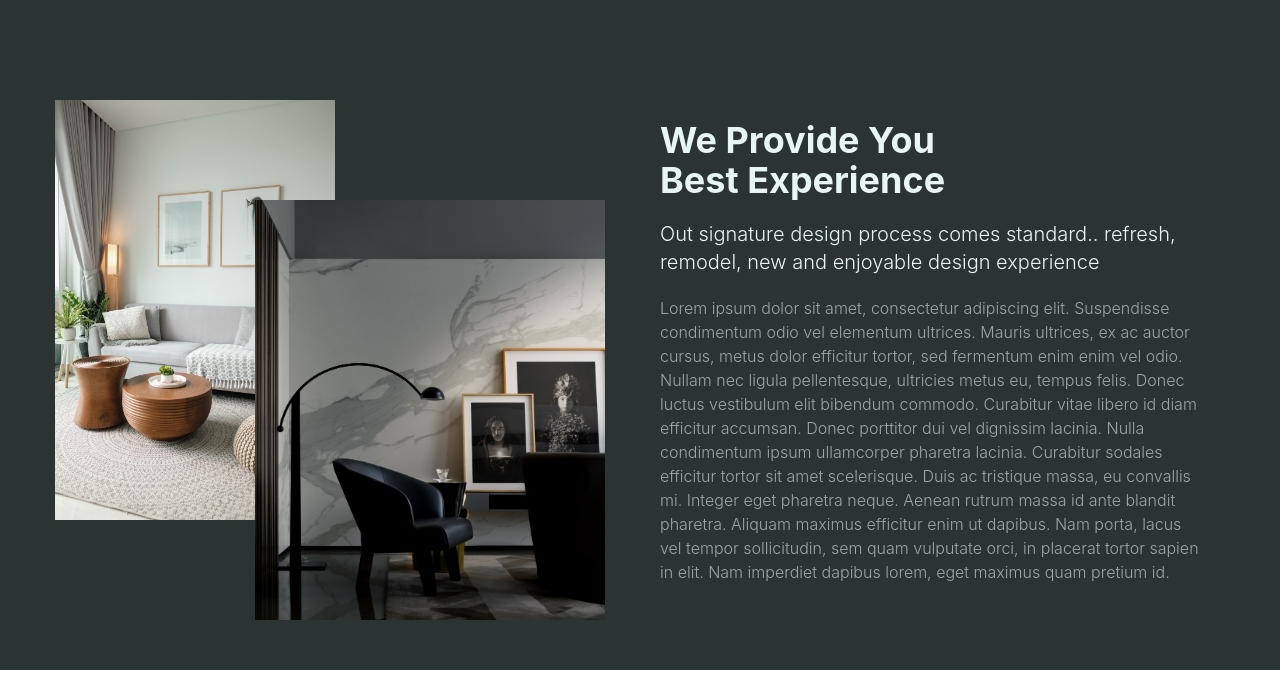
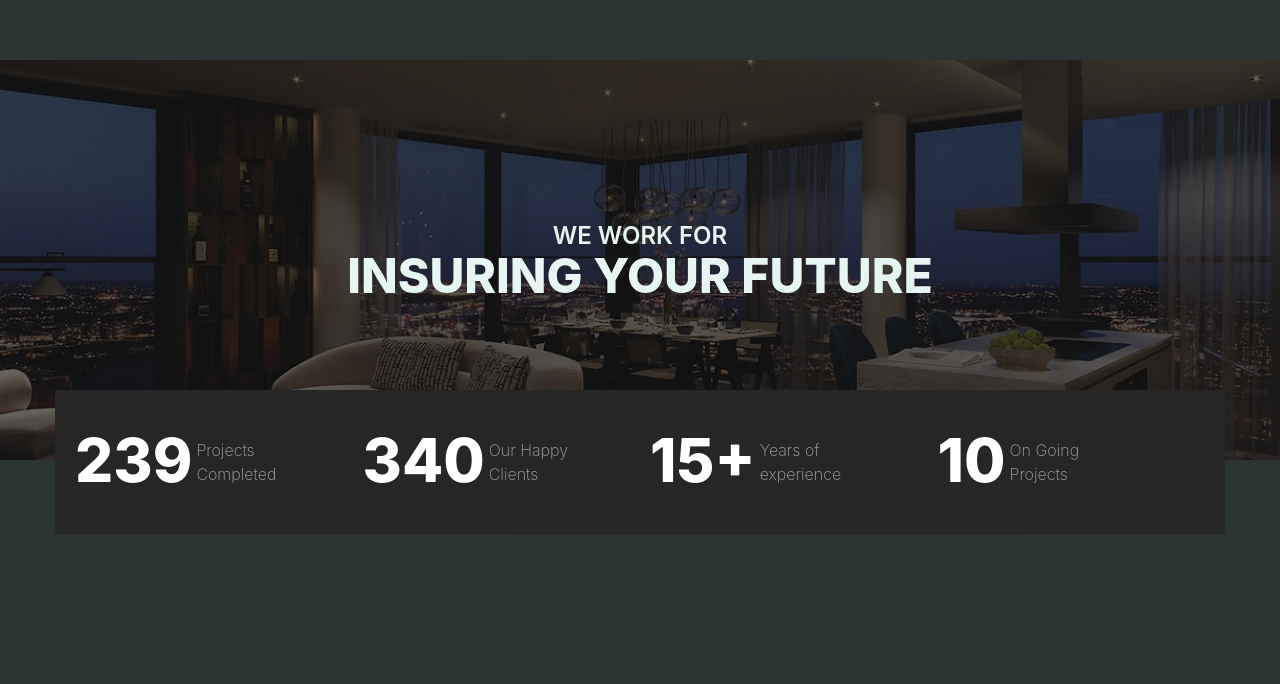
Before and after one commit to dakShh/yaami-design, a React (Vite) app: page / in a window 1280 px wide. Shown: the part 1476-2160 px from the top of the page. Built offline with nearby package versions, Linux system fonts and the light colour scheme.

Commit message:
stats section created

```diff
--- a/src/Components/About.jsx
+++ b/src/Components/About.jsx
@@ -13,7 +13,7 @@ const About = () => {
   const { title, quote, content } = aboutData;
 
   return (
-    <section className="container mx-auto py-20 overflow-hidden lg:h-[650px]">
+    <section className="container mx-auto py-32 overflow-hidden lg:h-[650px]">
       <div className={clsx("grid md:grid-cols-4 grid-cols-1")}>
         <div className={clsx("relative md:block hidden col-span-2")}>
           <img
--- /dev/null
+++ b/src/Components/Stats.jsx
@@ -0,0 +1,131 @@
+import React from "react";
+
+// ** Third party import
+import clsx from "clsx";
+
+// ** Background image
+import Stats1 from "../assets/stats/stats-1.jpg";
+const Stats = () => {
+  return (
+    <section className="py-10">
+      <div
+        style={{ backgroundImage: `url(${Stats1})` }}
+        className={clsx(
+          "relative",
+          "h-[400px] bg-center",
+          "flex flex-col justify-center items-center"
+        )}
+      >
+        <div className="w-full h-full bg-black/60 absolute"></div>
+        <div className="font-semibold text-2xl z-50" data-aos="fade-left" data-aos-delay="300">
+          WE WORK FOR
+        </div>
+        <div
+          className="font-extrabold text-5xl z-50 text-center"
+          data-aos="fade-left"
+          data-aos-delay="500"
+        >
+          INSURING YOUR FUTURE
+        </div>
+      </div>
+      <div className="px-5 w-full" data-aos="zoom-out" data-aos-delay="100">
+        <div
+          className={clsx(
+            "z-[100] relative",
+            "container mx-auto",
+            "grid grid-cols-2 sm:grid-cols-4 gap-x-5 gap-y-6",
+            "py-10 px-5 mt-[-70px] w-full",
+            "bg-neutral-800 text-white"
+          )}
+        >
+          <div
+            className={clsx(
+              "flex flex-col lg:flex-row gap-x-1",
+              "text-center items-center lg:text-left lg:items-start"
+            )}
+          >
+            <div
+              data-aos="fade-up"
+              data-aos-delay="500"
+              className="font-extrabold text-5xl md:text-6xl"
+            >
+              239
+            </div>
+            <div
+              data-aos="fade-up"
+              data-aos-delay="700"
+              className="max-w-[80px] text-md md:text-base text-white/60 font-extralight py-2"
+            >
+              Projects Completed
+            </div>
+          </div>
+          <div
+            className={clsx(
+              "flex flex-col lg:flex-row gap-x-1",
+              "text-center items-center lg:text-left lg:items-start"
+            )}
+          >
+            <div
+              data-aos="fade-up"
+              data-aos-delay="500"
+              className="font-extrabold text-5xl md:text-6xl"
+            >
+              340
+            </div>
+            <div
+              data-aos="fade-up"
+              data-aos-delay="700"
+              className="max-w-[80px] text-md md:text-base text-white/60 font-extralight py-2"
+            >
+              Our Happy Clients
+            </div>
+          </div>
+          <div
+            className={clsx(
+              "flex flex-col lg:flex-row gap-x-1",
+              "text-center items-center lg:text-left lg:items-start"
+            )}
+          >
+            <div
+              data-aos="fade-up"
+              data-aos-delay="500"
+              className="font-extrabold text-5xl md:text-6xl"
+            >
+              15+
+            </div>
+            <div
+              data-aos="fade-up"
+              data-aos-delay="700"
+              className="max-w-[80px] text-md md:text-base text-white/60 font-extralight py-2"
+            >
+              Years of experience
+            </div>
+          </div>
+          <div
+            className={clsx(
+              "flex flex-col lg:flex-row gap-x-1",
+              "text-center items-center lg:text-left lg:items-start"
+            )}
+          >
+            <div
+              data-aos="fade-up"
+              data-aos-delay="500"
+              className="font-extrabold text-5xl md:text-6xl"
+            >
+              10
+            </div>
+            <div
+              data-aos="fade-up"
+              data-aos-delay="700"
+              className="max-w-[80px] text-md md:text-base text-white/60 font-extralight py-2"
+            >
+              On Going Projects
+            </div>
+          </div>
+        </div>
+      </div>
+    </section>
+  );
+};
+
+export default Stats;
--- a/src/Pages/Home.jsx
+++ b/src/Pages/Home.jsx
@@ -4,12 +4,14 @@ import React from "react";
 import Hero from "../Components/Hero";
 import About from "../Components/About";
 import Service from "../Components/Service";
+import Stats from "../Components/Stats";
 
 const Home = () => {
   return (
     <div>
       <Hero />
       <Service />
+      <Stats />
       <About />
     </div>
   );
```
Also changed, not shown: src/assets/stats/stats-1.jpg (added).
